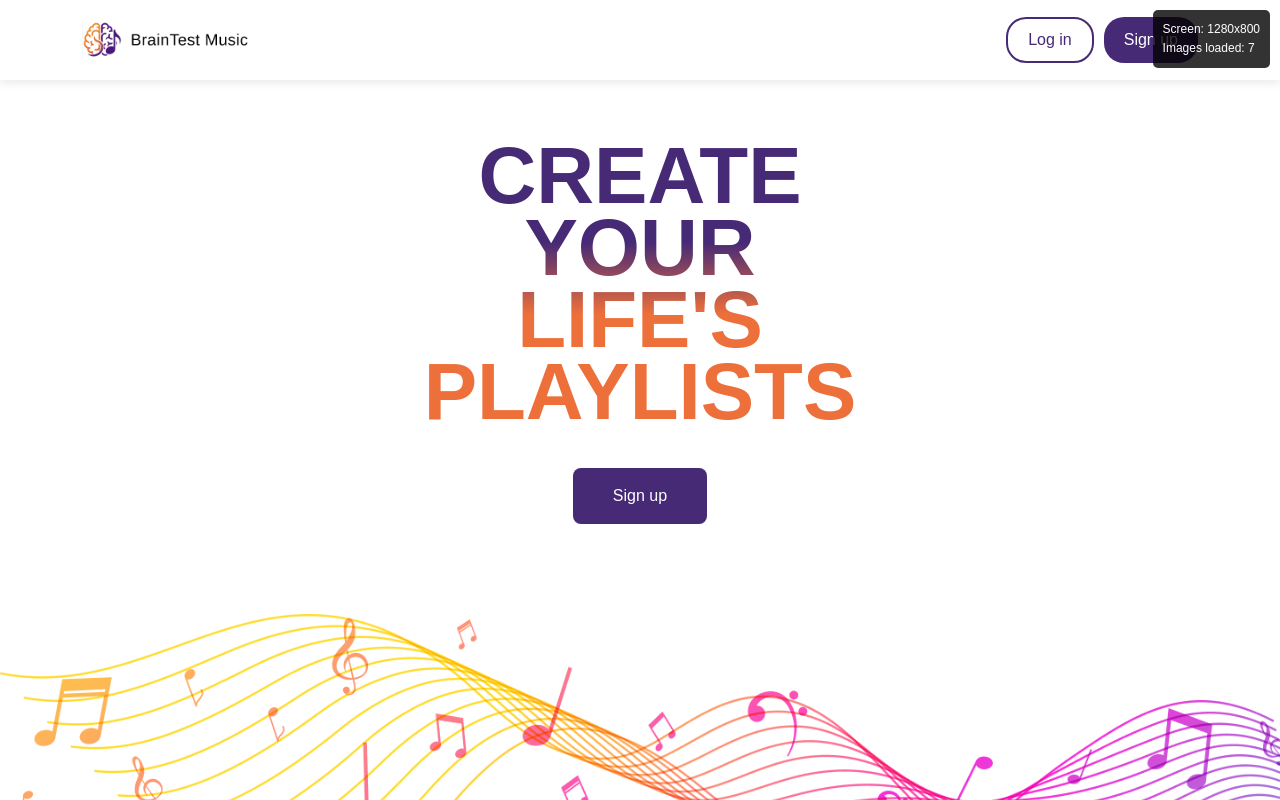
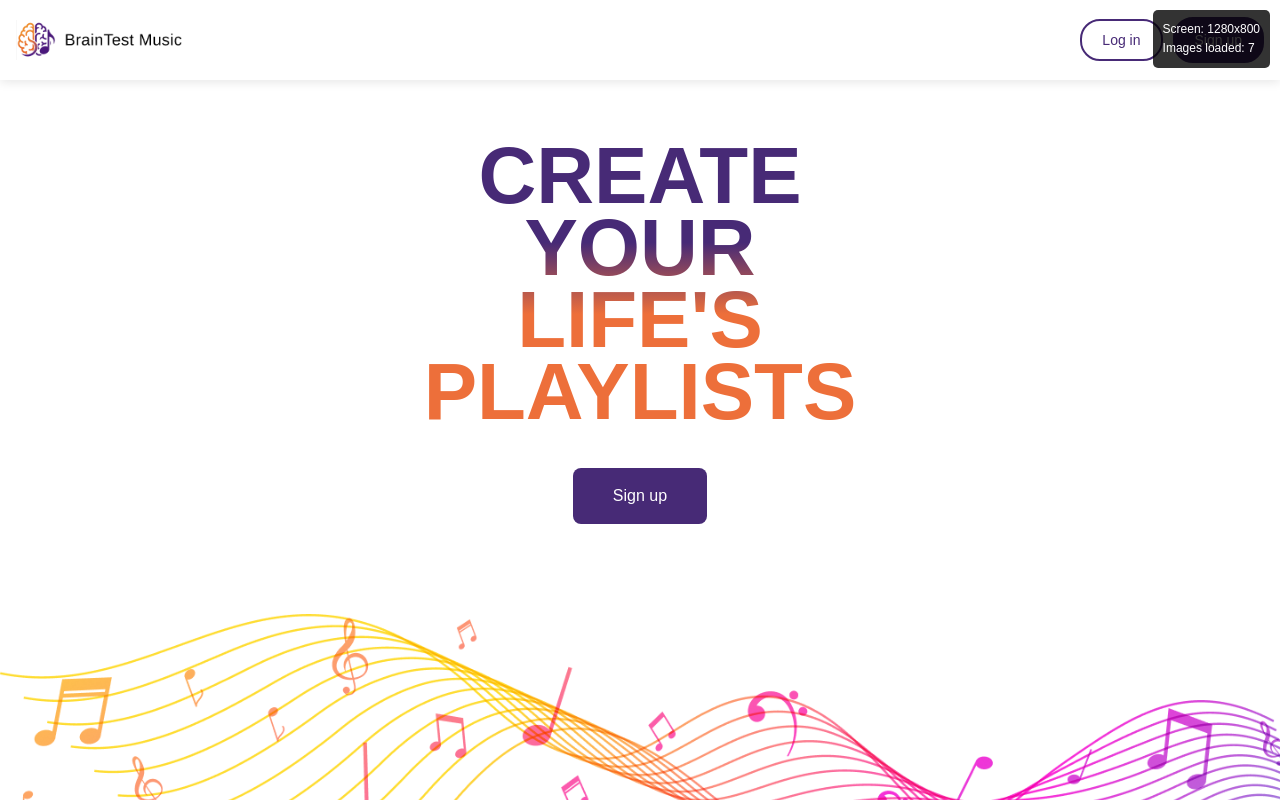
Before and after one commit to jerrythunt/issp-2025, a React (Create React App) app in the folder react-frontend/: page / in a window 1280 px wide. Shown: the top 800 px of the page. Built offline with nearby package versions, Linux system fonts and the light colour scheme; the HTML template or start-up script is replaced by a standard one.

Commit message:
fixed navbar layout for responsive design

```diff
--- a/react-frontend/src/App.css
+++ b/react-frontend/src/App.css
@@ -25,6 +25,7 @@ body {
     align-items: center;
     gap: 10px;
     text-decoration: none;
+    flex-shrink: 0;
 }
 
 .logo-image {
@@ -39,21 +40,72 @@ body {
     color: #333;
 }
 
+.navbar-nav-buttons {
+    display: flex;
+    align-items: center;
+    gap: 10px;
+}
+
 .btn-login {
-    border: 2px solid #472A76;
-    color: #472A76;
+    border: 2px solid #472A76 !important;
+    background: transparent !important;
+    color: #472A76 !important;
     border-radius: 20px;
     padding: 8px 20px;
-    margin-right: 10px;
     text-decoration: none;
+    cursor: pointer;
+    font-size: 14px;
+    font-weight: 500;
+    transition: all 0.3s ease;
+}
+
+.btn-login:hover {
+    background: #472A76 !important;
+    color: white !important;
 }
 
 .btn-signup {
-    background: #472A76;
-    color: white;
+    background: #472A76 !important;
+    color: white !important;
+    border: 2px solid #472A76 !important;
     border-radius: 20px;
     padding: 10px 20px;
     text-decoration: none;
+    cursor: pointer;
+    font-size: 14px;
+    font-weight: 500;
+    transition: all 0.3s ease;
+}
+
+.btn-signup:hover {
+    background: #5a3487 !important;
+    border-color: #5a3487 !important;
+}
+
+/* Mobile responsive styles */
+@media (max-width: 991.98px) {
+    .navbar-nav-buttons {
+        flex-direction: column;
+        width: 100%;
+        gap: 10px;
+        margin-top: 15px;
+    }
+
+    .btn-login,
+    .btn-signup {
+        width: 100%;
+        text-align: center;
+        display: block;
+    }
+
+    .navbar-toggler {
+        border: none;
+        padding: 4px 8px;
+    }
+
+    .navbar-toggler:focus {
+        box-shadow: none;
+    }
 }
 
 /* Hero Section */
--- a/react-frontend/src/components/Header.tsx
+++ b/react-frontend/src/components/Header.tsx
@@ -19,10 +19,10 @@ const Header: React.FC = () => {
   };
 
   return (
-    <Navbar expand="lg" className="navbar">
-      <Container>
+    <Navbar expand="lg" className="navbar fixed-navbar">
+      <Container fluid className="px-3">
         <Navbar.Brand
-          className="navbar-brand"
+          className="navbar-brand flex-shrink-0"
           style={{ cursor: 'pointer' }}
           onClick={handleLogoClick}
         >
@@ -38,14 +38,14 @@ const Header: React.FC = () => {
           />
           <span className="logo-text" style={{display: 'none'}}>🧠 BrainTest Music</span>
         </Navbar.Brand>
+
         <Navbar.Toggle aria-controls="basic-navbar-nav" />
         <Navbar.Collapse id="basic-navbar-nav">
-          <Nav className="ms-auto">
+          <Nav className="ms-auto navbar-nav-buttons">
             {location.pathname !== '/login' && (
               <button
                 className="btn-login"
                 onClick={handleLoginClick}
-                style={{border: '2px solid #472A76', background: 'transparent', cursor: 'pointer'}}
               >
                 Log in
               </button>
@@ -53,7 +53,6 @@ const Header: React.FC = () => {
             <button
               className="btn-signup"
               onClick={handleSignUpClick}
-              style={{border: 'none', cursor: 'pointer'}}
             >
               Sign up
             </button>
```
